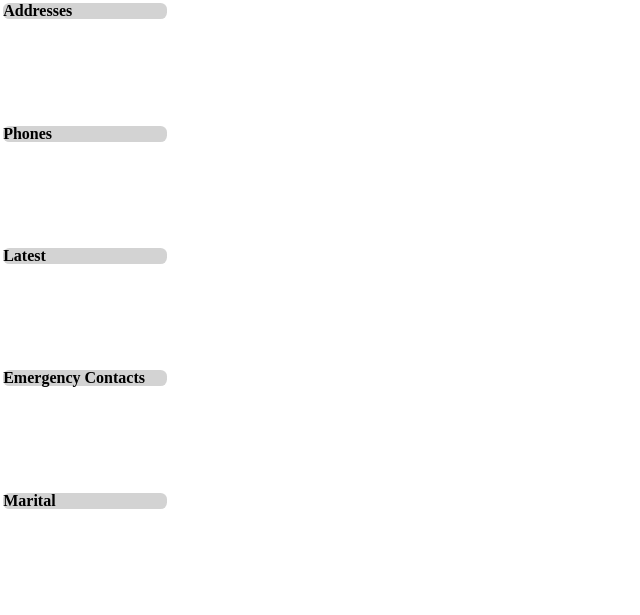
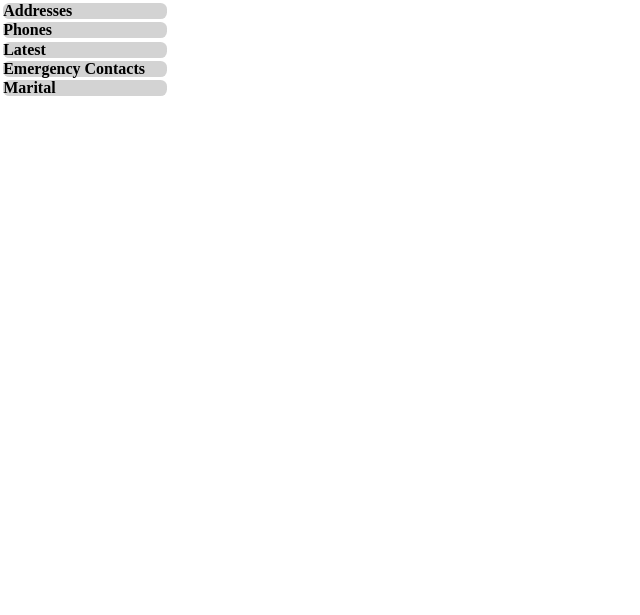
Before and after one commit to uriduran/myiit.github.io, a plain HTML site: page personalInformation.html in a window 1280 px wide. Shown: the whole page, without its empty margins (0-640 px from the left). Drawn offline with nearby package versions, Linux system fonts and the light colour scheme.

Commit message:
initialize accodion closed at first

```diff
--- a/css/personalInformation.css
+++ b/css/personalInformation.css
@@ -57,7 +57,7 @@ table {
 	width: 170px;
 }
 
-#section li{
+#section .section-header{
 	display: block;
 	background-color: lightgrey;
 	font-weight: bold;
@@ -68,6 +68,11 @@ table {
 	border-radius: 0.4em;
 }
 
-#section div{
+#section .section-content{
     height: 100px;
+    list-style: none;
 }
+
+#section .section-content{
+    display: none;
+}
--- a/personalInformation.html
+++ b/personalInformation.html
@@ -10,21 +10,31 @@
     </head>
     <body>
         <ul id="section">
-            <li>Addresses</li>
-            <div></div>
-            <li>Phones</li>
-            <div></div>
-            <li>Latest</li>
-            <div></div>
-            <li>Emergency Contacts</li>
-            <div></div>
-            <li>Marital</li>
-            <div></div>
+            <li>
+                <div class="section-header">Addresses</div>
+                <ul class="section-content"></ul>
+            </li>
+            <li>
+                <div class="section-header">Phones</div>
+                <ul class="section-content"></ul>
+            </li>
+            <li>
+                <div class="section-header">Latest</div>
+                <ul class="section-content"></ul>
+            </li>
+            <li>
+                <div class="section-header">Emergency Contacts</div>
+                <ul class="section-content"></ul>
+            </li>
+            <li>
+                <div class="section-header">Marital</div>
+                <ul class="section-content"></ul>
+            </li>
         </ul>
     </body>
 
     <script>
-        $("#section > li").click(function(){
+        $("#section > li > div").click(function(){
 
             if(false == $(this).next().is(':visible')) {
                 $('#section > ul').slideUp(300);
```
